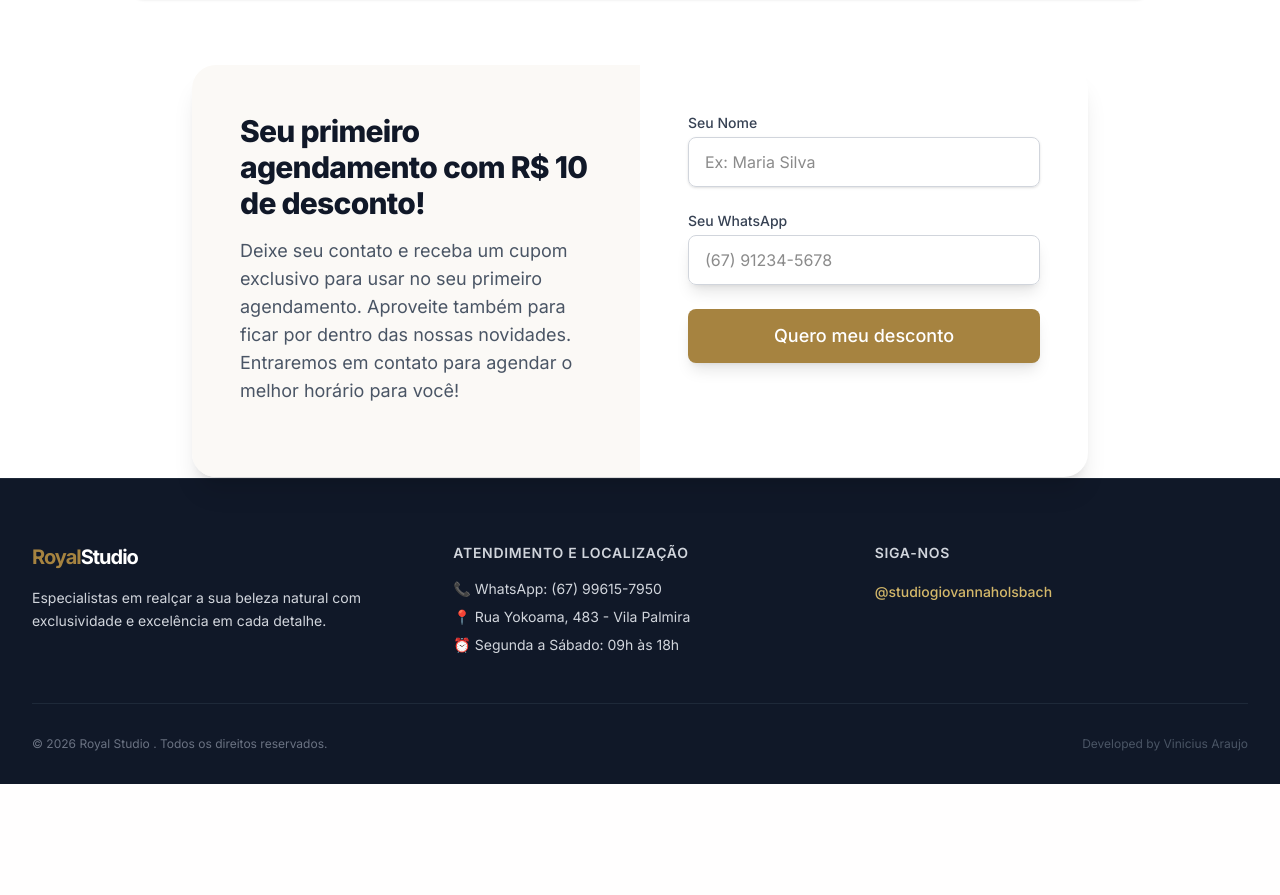
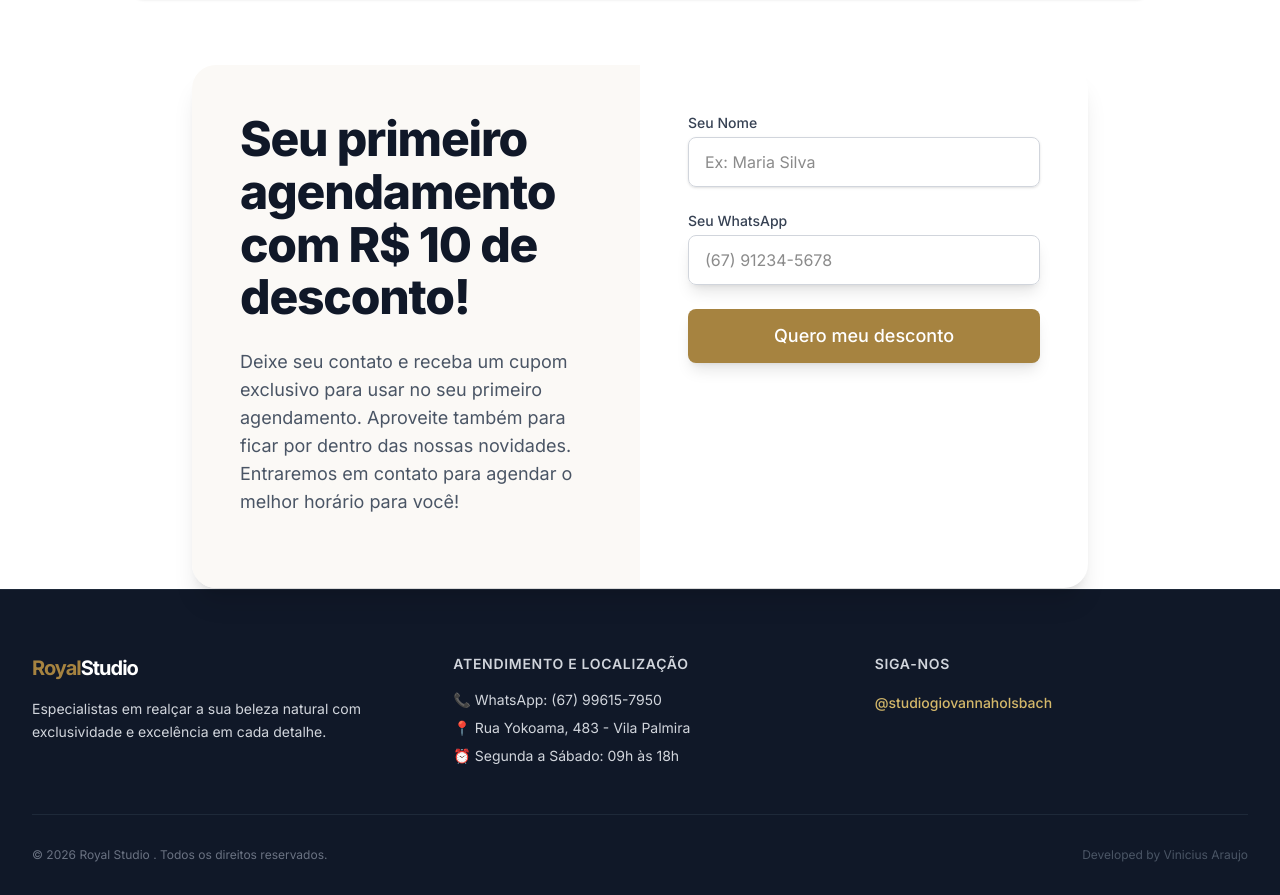
Before and after one commit to ViniciusADCG/royal-studio-website, a Next.js app: page / in a window 1280 px wide. Shown: the part 2407-3302 px from the top of the page. Before the commit the page ends 3191 px from the top, so only its background shows below. Built offline with nearby package versions, Linux system fonts and the light colour scheme.

Commit message:
atualização

```diff
--- a/components/LeadCapture.tsx
+++ b/components/LeadCapture.tsx
@@ -36,7 +36,7 @@ export default function LeadCapture() {
 
         {/* Texto da Promoção */}
         <div className="md:w-1/2 p-8 md:p-12 bg-dourado-50 flex flex-col justify-center">
-          <h2 className="text-3xl font-extrabold text-gray-900 mb-4 tracking-tight">
+          <h2 className="text-4xl md:text-5xl font-extrabold text-gray-900 leading-[1.1] tracking-tight max-w-[450px] mb-6">
             Seu primeiro agendamento com R$ 10 de desconto!
           </h2>
           <p className="text-gray-600 mb-6 text-lg">
```
